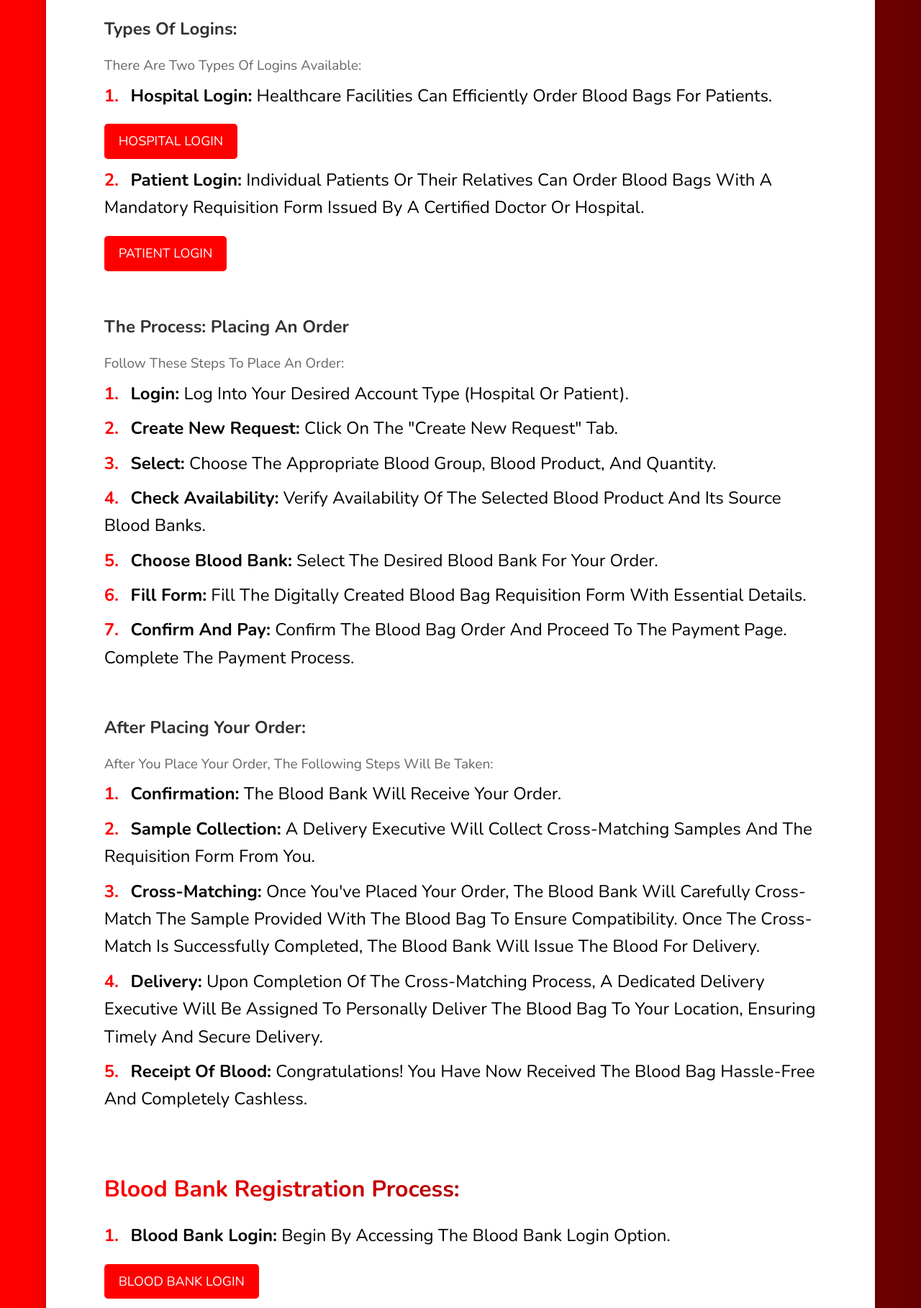
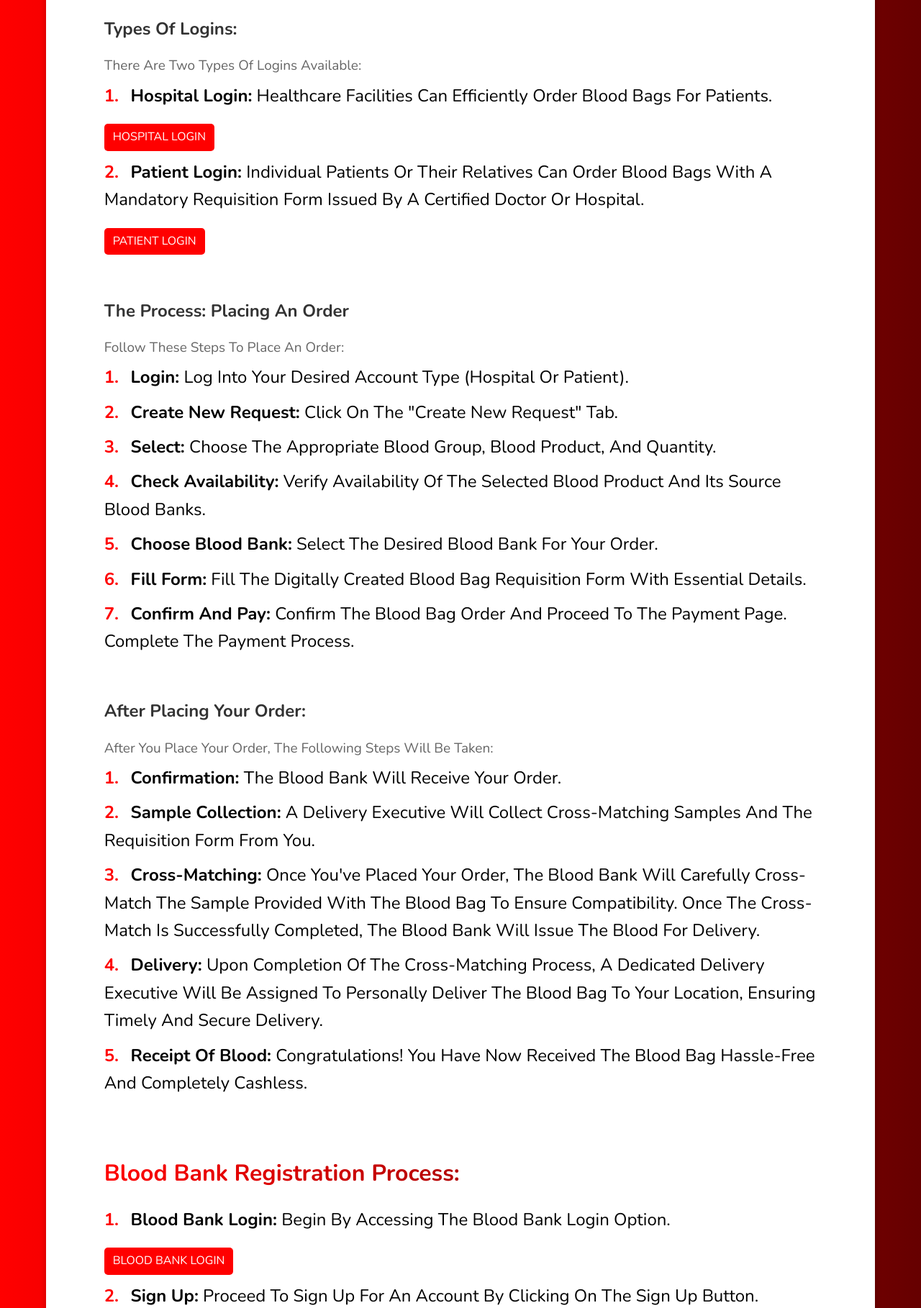
Before and after one commit to yashingle1207/BloodBagDelivery, a Flask app: page /guide in a window 1280 px wide. Shown: the part 219-2037 px from the top of the page at 72% size. Run offline with Flask 3, Linux system fonts and the light colour scheme.

Commit message:
Update guideManual.html

```diff
--- a/Blood Bag Delivery System/templates/guideManual.html
+++ b/Blood Bag Delivery System/templates/guideManual.html
@@ -60,8 +60,8 @@
 
         .login-buttons a {
             margin-right: 20px;
-            padding: 10px 20px;
-            font-size: 18px;
+            padding: 6px 12px;
+            font-size: 16px;
             text-transform: uppercase;
             text-decoration: none;
             color: #fff;
```
